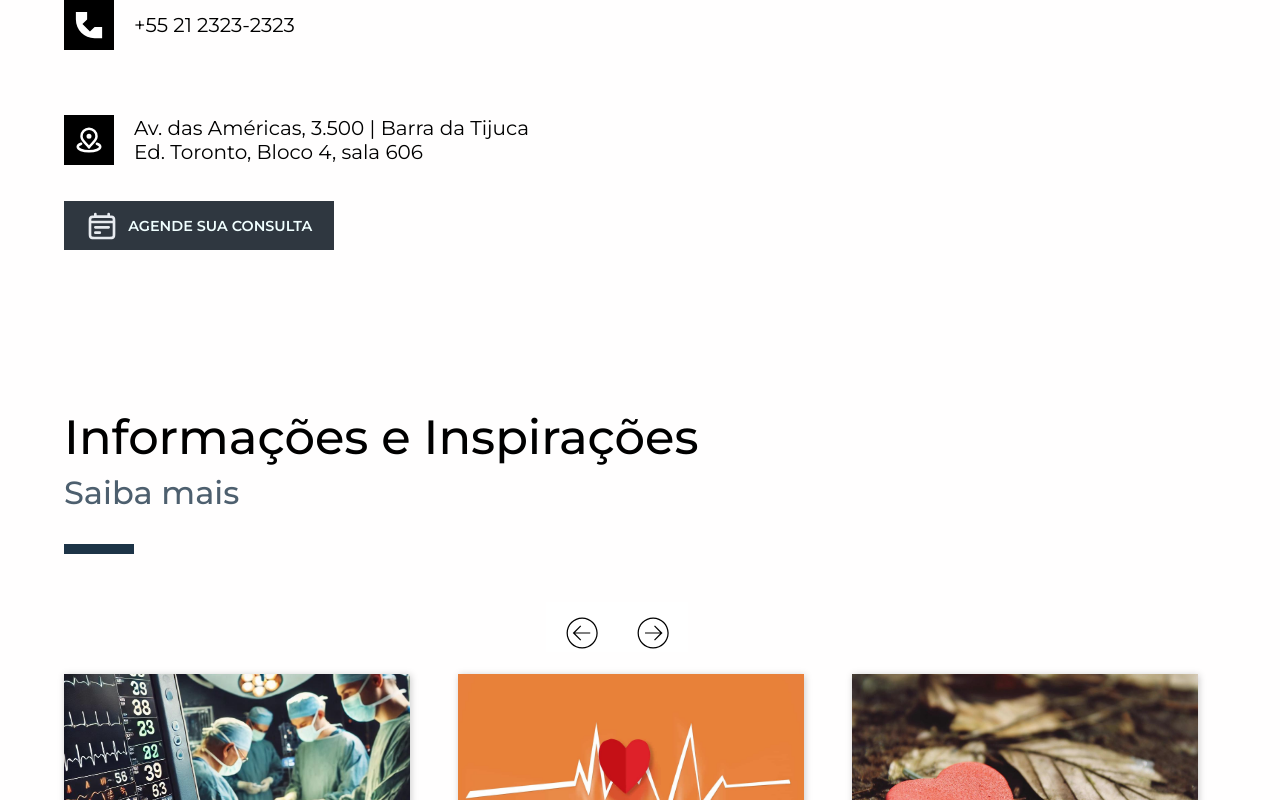
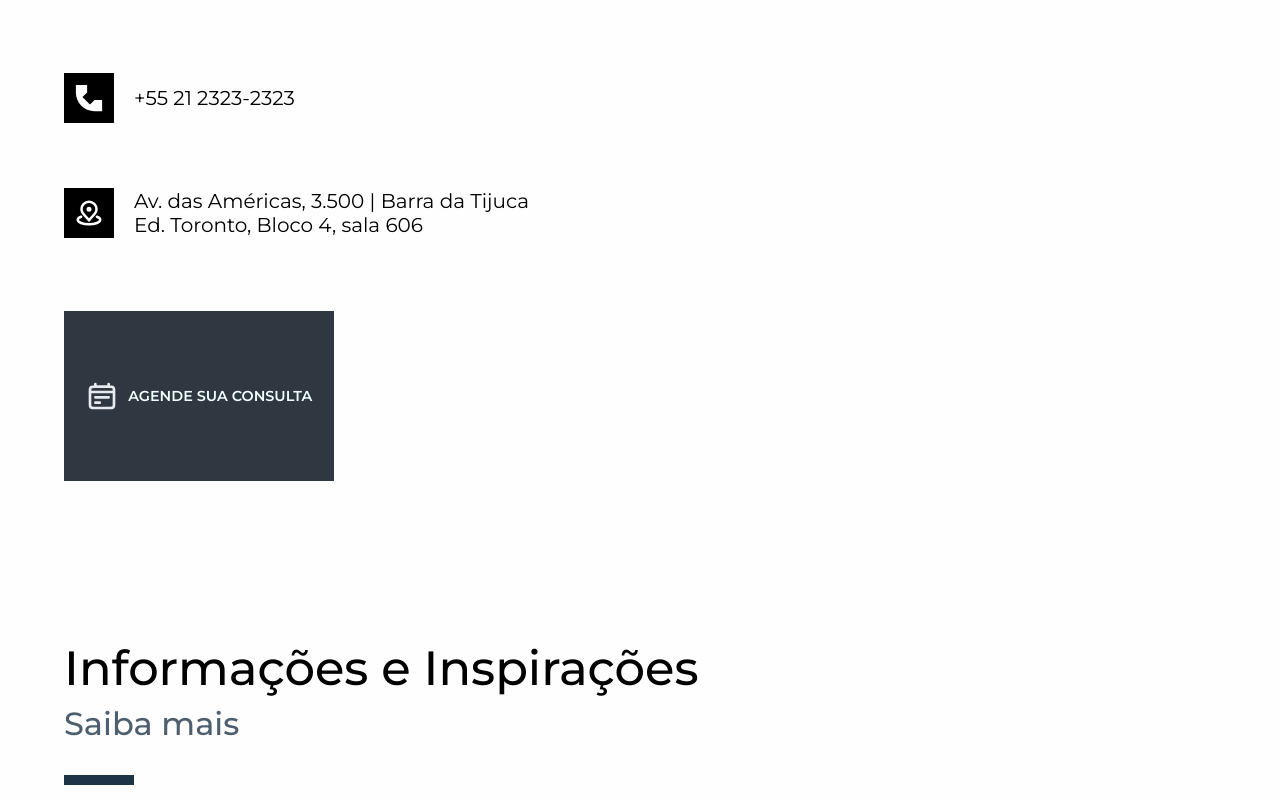
Before and after one commit to rafaelabou1999/site-medico, a Next.js app: page / in a window 1280 px wide. Shown: the part 2217-3017 px from the top of the page. Built offline with nearby package versions, Linux system fonts and the light colour scheme.

Commit message:
working on btn_agende

```diff
--- a/src/app/components/Contact/Contact.module.css
+++ b/src/app/components/Contact/Contact.module.css
@@ -65,3 +65,29 @@
 .icone{
     margin-right:4%;
 }
+
+@media screen and (max-width:1300px) {
+    .btn_agende{
+        width:270px !important;
+        height:10px;
+        cursor: pointer;
+        background-color: #2f3740;
+        padding:7% .4%;
+        margin-top: 6%;
+        font-size: .9rem;
+        color:azure;
+        display: flex;
+        justify-content: center;
+        align-items: center;
+        font-weight: 600;
+        text-transform: uppercase;
+        border: none;
+        transition: all .3s ease-in-out;
+    }
+
+    .each:nth-of-type(1){
+        margin-top: 10%;
+
+    }
+
+}
```
